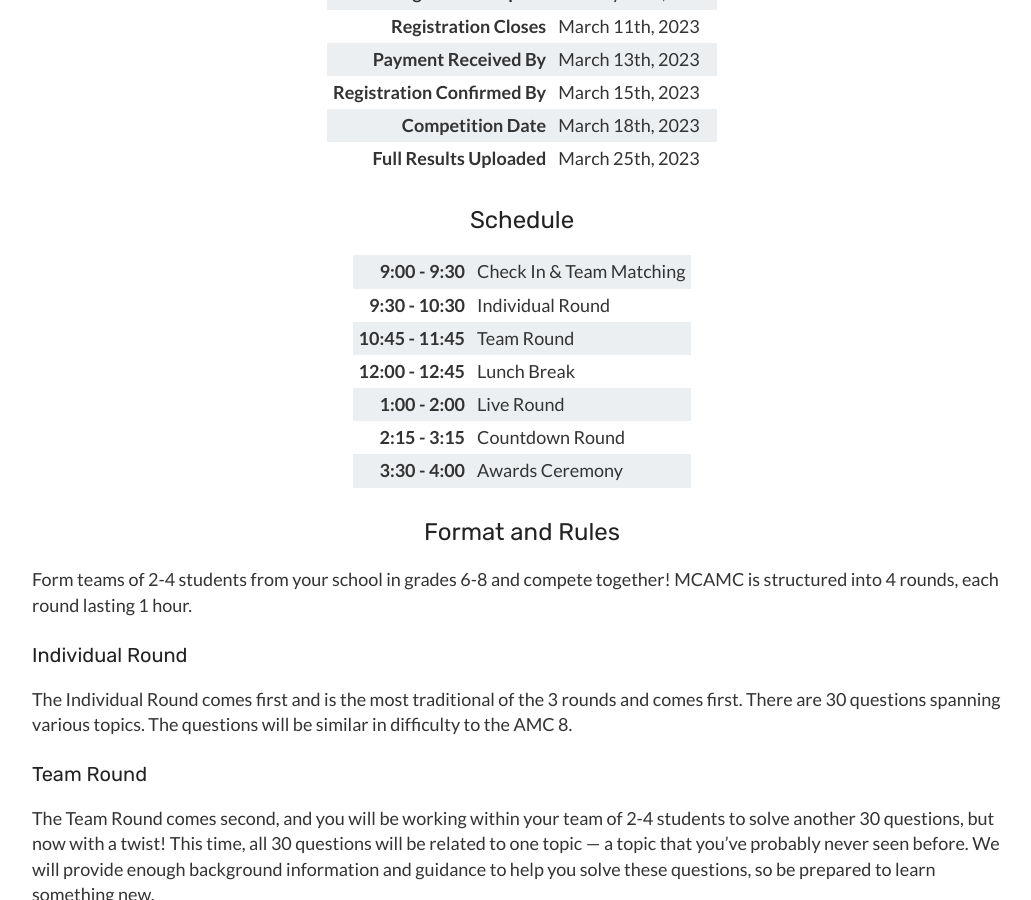
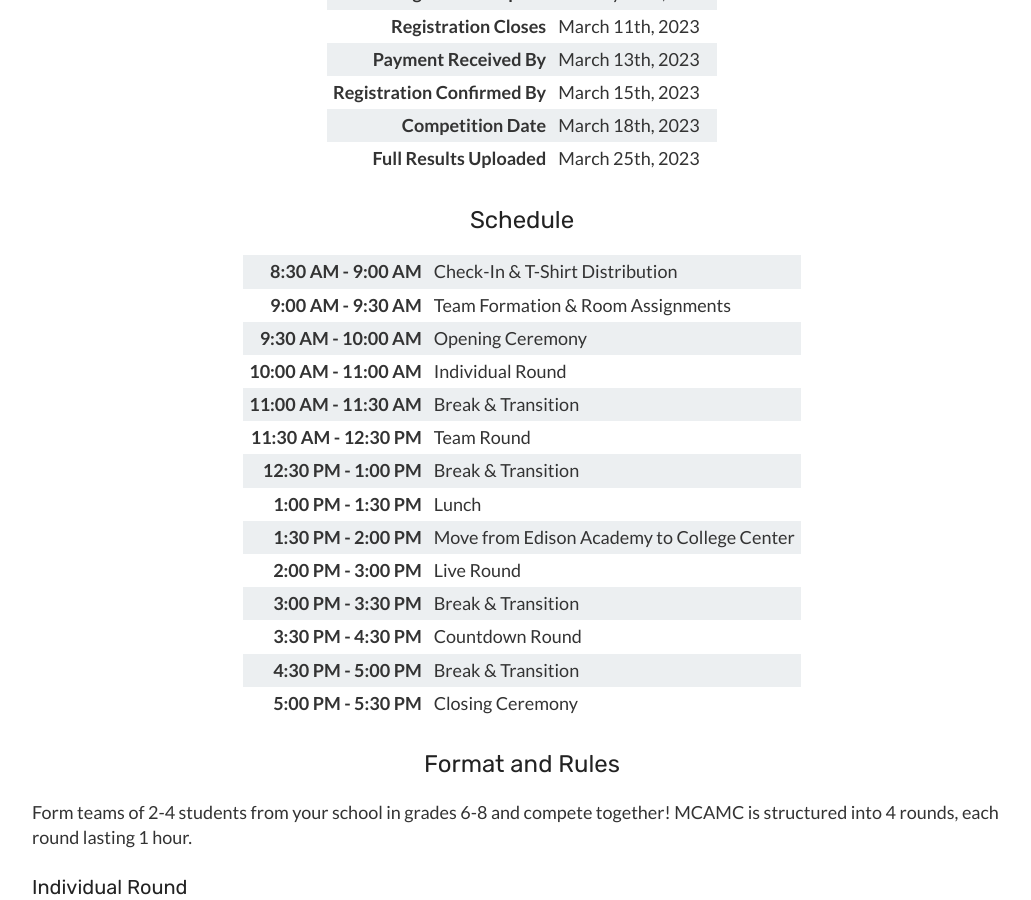
Before and after one commit to mcamathleague/mcamathleague.github.io, a Jekyll site: the page built from mcamc.md, in a window 1280 px wide and 900 px high, scrolled down 869 px. Shown: the whole window, without its empty margins (118-1149 px from the left). Built offline with Jekyll 4.4.1, drawn with Linux system fonts in a browser that asks for light colours.

Commit message:
Update mcamc.md

```diff
--- a/mcamc.md
+++ b/mcamc.md
@@ -67,32 +67,60 @@ MCAMC brings an exciting new type of math competition to the middle school audie
 <div class="mcamc-table">
 <table>
   <tr>
-    <td>9:00 - 9:30</td>
-    <td>Check In & Team Matching</td>
+    <td>8:30 AM - 9:00 AM</td>
+    <td>Check-In & T-Shirt Distribution</td>
   </tr>
   <tr>
-    <td>9:30 - 10:30</td>
+    <td>9:00 AM - 9:30 AM</td>
+    <td>Team Formation & Room Assignments</td>
+  </tr>
+  <tr>
+    <td>9:30 AM - 10:00 AM</td>
+    <td>Opening Ceremony</td>
+  </tr>
+  <tr>
+    <td>10:00 AM - 11:00 AM</td>
     <td>Individual Round</td>
   </tr>
   <tr>
-    <td>10:45 - 11:45</td>
+    <td>11:00 AM - 11:30 AM</td>
+    <td>Break & Transition</td>
+  </tr>
+  <tr>
+    <td>11:30 AM - 12:30 PM</td>
     <td>Team Round</td>
   </tr>
   <tr>
-    <td>12:00 - 12:45</td>
-    <td>Lunch Break</td>
+    <td>12:30 PM - 1:00 PM</td>
+    <td>Break & Transition</td>
   </tr>
   <tr>
-    <td>1:00 - 2:00</td>
+    <td>1:00 PM - 1:30 PM </td>
+    <td>Lunch</td>
+  </tr>
+  <tr>
+    <td>1:30 PM - 2:00 PM</td>
+    <td>Move from Edison Academy to College Center</td>
+  </tr>
+  <tr>
+    <td>2:00 PM - 3:00 PM</td>
     <td>Live Round</td>
   </tr>
   <tr>
-    <td>2:15 - 3:15</td>
+    <td>3:00 PM - 3:30 PM</td>
+    <td>Break & Transition</td>
+  </tr>
+  <tr>
+    <td>3:30 PM - 4:30 PM</td>
     <td>Countdown Round</td>
   </tr>
   <tr>
-    <td>3:30 - 4:00</td>
-    <td>Awards Ceremony</td>
+    <td>4:30 PM - 5:00 PM</td>
+    <td>Break & Transition</td>
+  </tr>
+  <tr>
+    <td>5:00 PM - 5:30 PM</td>
+    <td>Closing Ceremony</td>
   </tr>
 </table>
 </div>
```
